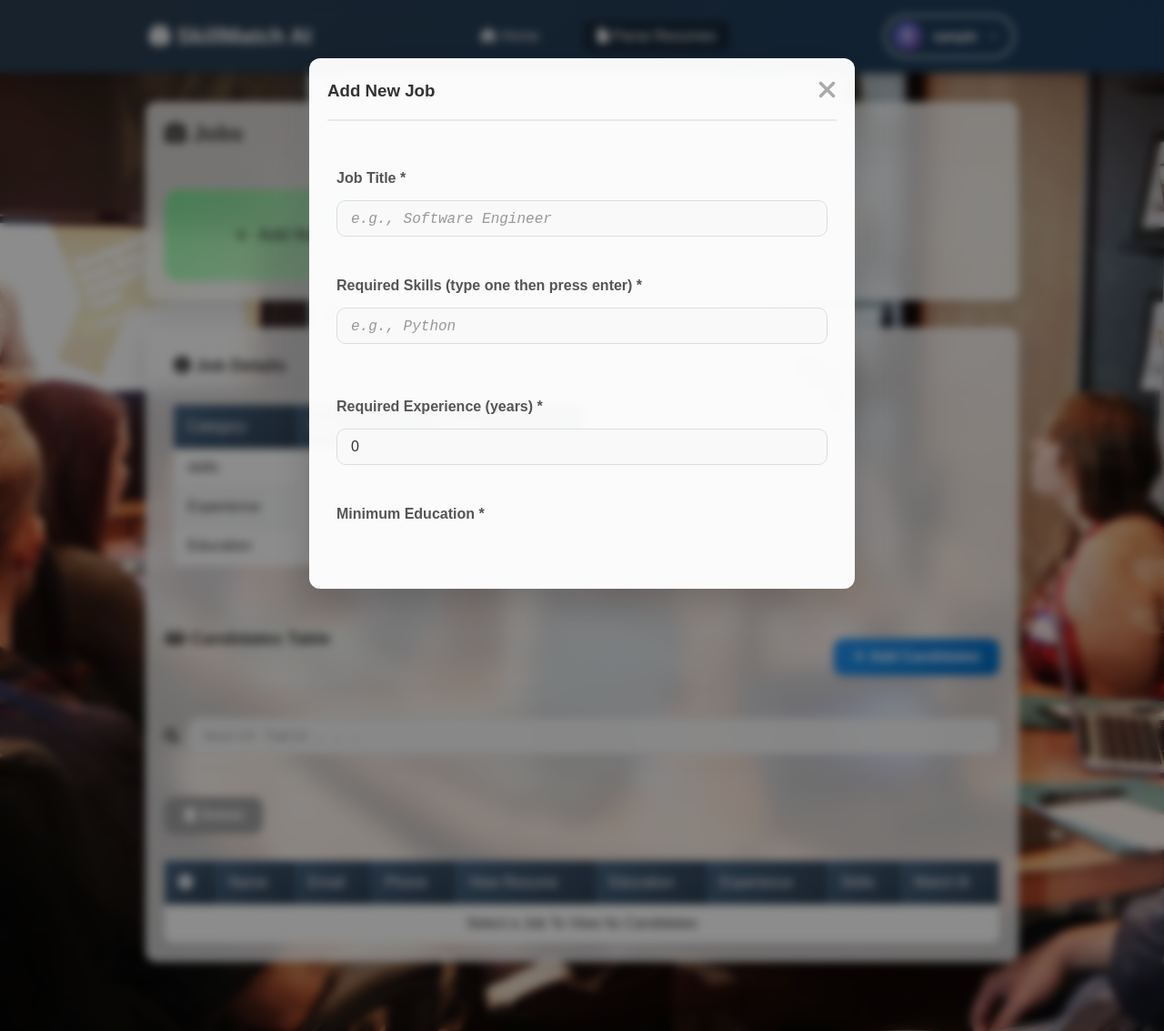
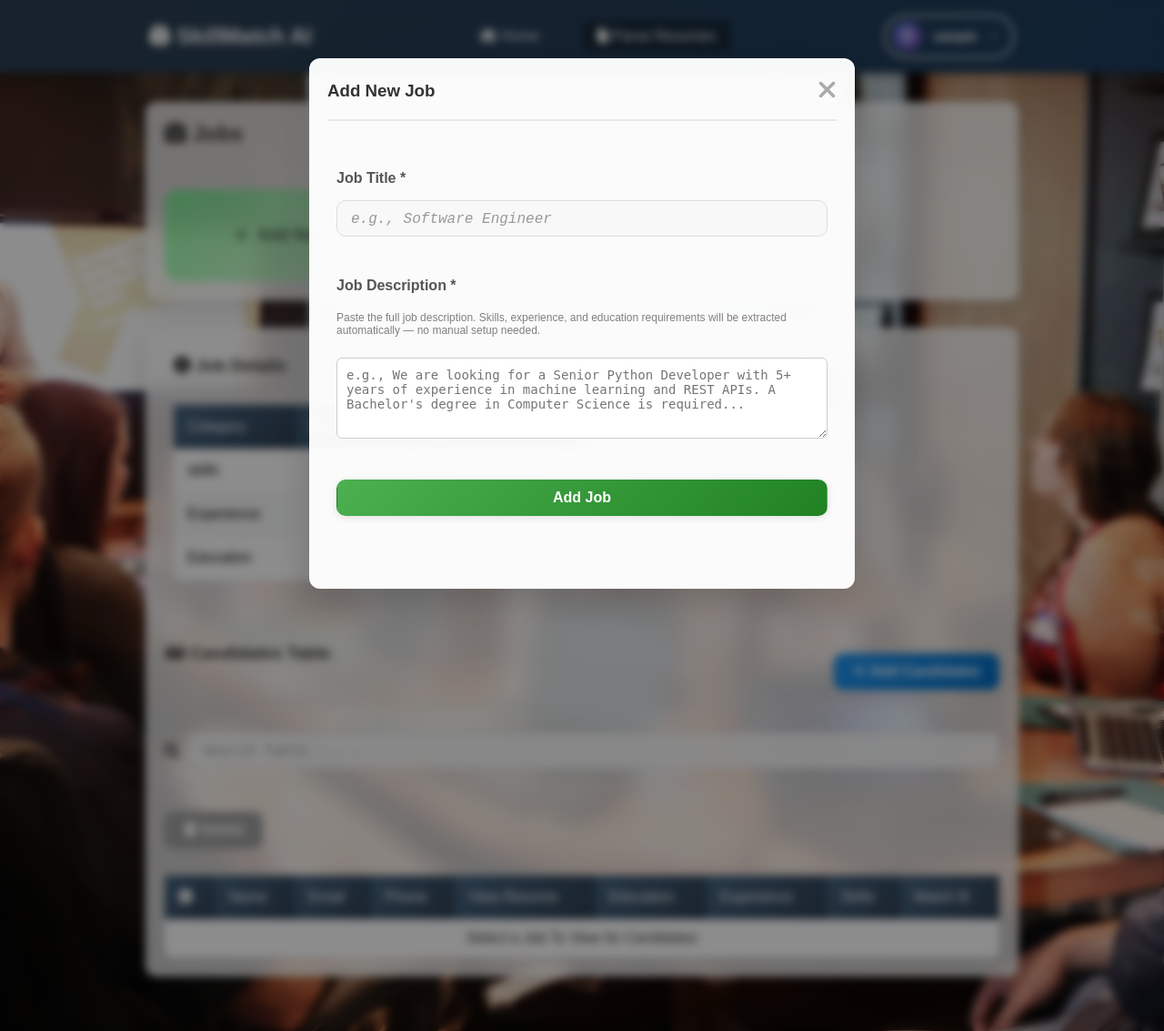
Before and after one commit to Kh4ht/SkillMatch-AI, a Flask app: page /parse_resumes/ in a window 1280 px wide, after a click on "Add New Job". Shown: the whole page at 91% size. Run offline with Flask 3, Linux system fonts and the light colour scheme; the visitor is signed in with stand-in values (Sample User, id 1); data that the repository does not hold is empty.

Commit message:
updated UI for last commit

```diff
--- a/app/templates/parse_resumes.html
+++ b/app/templates/parse_resumes.html
@@ -168,23 +81,15 @@
         <div class="table-container">
             <table id="job_details_table" style="width: 50%;">
                 <thead>
-                    <tr>
-                        <th>Category</th>
-                        <th>Data</th>
-                        <th>Weight</th>
-                    </tr>
+                    <tr><th>Category</th><th>Data</th><th>Weight</th></tr>
                 </thead>
                 <tbody>
                     <tr>
-                        <td>skills</td>
+                        <th>skills</th>
                         <td colspan="2" rowspan="3" style="text-align: center;">Select a Job To View It's Details</td>
                     </tr>
-                    <tr>
-                        <td>Experience</td>
-                    </tr>
-                    <tr>
-                        <td>Education</td>
-                    </tr>
+                    <tr><th>Experience</th></tr>
+                    <tr><th>Education</th></tr>
                 </tbody>
             </table>
         </div>
@@ -257,44 +160,28 @@
             </span>
         </div>
         <div style="min-height:14px; margin-bottom: 20px">
-            <p id="add-job-window-warning-msg"
-                style="transform-origin: left center; font-size: 12px; color: red; font-weight: bold;"></p>
+            <p id="add-job-window-warning-msg" style="transform-origin: left center; font-size: 12px; color: red; font-weight: bold;"></p>
         </div>
         <form id="addJobForm" action="{{ url_for('parse_resumes.add_job_submit') }}" method="post">
             <div class="vertical-container" style="margin-bottom: 50px; max-height: 400px">
                 <label>Job Title *</label>
-                <input type="text" name="job_title" id="job_title" placeholder="e.g., Software Engineer" minlength="3"
-                    maxlength="30" required>
+                <input type="text" name="job_title" id="job_title" placeholder="e.g., Software Engineer" minlength="3" maxlength="100" required>
 
-                <label style="margin-top: 30px;">Required Skills (type one then press enter) *</label>
-                <input type="text" id="skill-input" placeholder="e.g., Python">
-                <input type="hidden" name="required_skills" id="skills-hidden">
-                <input type="hidden" name="required_skills_weight" id="skills-weight-hidden">
-                <div id="skills-container"></div>
+                <label style="margin-top: 30px;">Job Description *</label>
+                <p style="font-size: 12px; color: gray; margin: 4px 0 8px;">
+                    Paste the full job description. Skills, experience, and education requirements
+                    will be extracted automatically — no manual setup needed.
+                </p>
+                <textarea
+                    name="job_description"
+                    id="job_description"
+                    placeholder="e.g., We are looking for a Senior Python Developer with 5+ years of experience in machine learning and REST APIs. A Bachelor's degree in Computer Science is required..."
+                    rows="8"
+                    style="width: 100%; resize: vertical; padding: 10px; border-radius: 6px; border: 1px solid #ccc; font-size: 14px;"
+                    required
+                    minlength="30"></textarea>
 
-                <label style="margin-top: 30px;">Required Experience (years) *</label>
-                <input type="number" name="min_years_exp" id="jobExperience" value="0" min="0" max="50" required>
-
-                <label style="margin-top: 30px;">Minimum Education *</label>
-                <input type="text" name="min_edu" id="min_edu" placeholder="e.g., Bachelor's in Computer Science">
-
-                <button id="reset-weights" class="btn btn-red" style="margin-top: 30px;"
-                    onclick="event.preventDefault(); resetWeights();">Reset Weights</button>
-
-                <div>
-                    <table id="summary_and_weights_table">
-                        <thead>
-                            <tr>
-                                <th>Category</th>
-                                <th>Name</th>
-                                <th>Weight</th>
-                            </tr>
-                        </thead>
-                        <tbody></tbody>
-                    </table>
-                </div>
-
-                <button class="btn btn-green" type="submit" style="width: 100%; margin-top: 50px;">Add Job</button>
+                <button class="btn btn-green" type="submit" style="width: 100%; margin-top: 30px;">Add Job</button>
             </div>
         </form>
     </div>
```
Also changed, not shown: other parts of app/templates/parse_resumes.html (+30 -120 lines).
